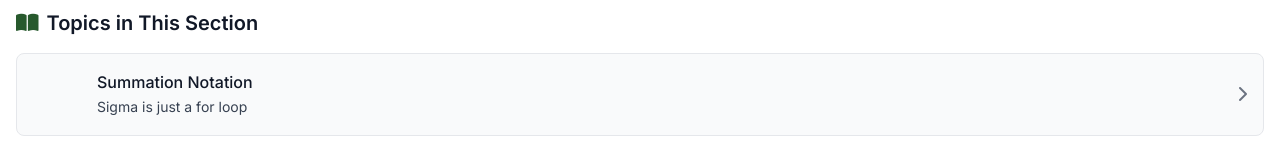
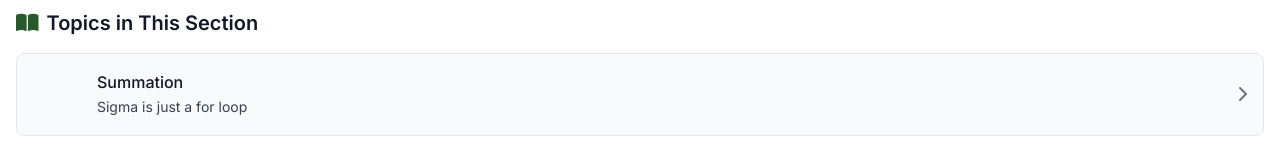
Before and after one commit to Cal-ly/SnakeMath, a Vue app: page /algebra in a window 1280 px wide. Shown: the part 495-641 px from the top of the page. Built offline with nearby package versions, Linux system fonts and the light colour scheme.

Commit message:
feat: add Bootstrap Icons for improved UI representation and update Summation icon

```diff
--- a/package.json
+++ b/package.json
@@ -31,6 +31,7 @@
     "format:check": "prettier --check src/"
   },
   "dependencies": {
+    "bootstrap-icons": "^1.13.1",
     "katex": "^0.16.27",
     "shiki": "^1.29.2",
     "vue": "^3.5.26",
--- a/src/assets/styles/main.css
+++ b/src/assets/styles/main.css
@@ -1,5 +1,8 @@
 /* KaTeX styles */
 @import 'katex/dist/katex.min.css';
+
+/* Bootstrap Icons - used for icons not in Font Awesome Free (e.g., sigma) */
+@import 'bootstrap-icons/font/bootstrap-icons.css';
 
 @tailwind base;
 @tailwind components;
--- a/src/data/navigation.ts
+++ b/src/data/navigation.ts
@@ -76,10 +76,10 @@ export const topics: NavTopic[] = [
     subtopics: [
       {
         id: 'summation',
-        title: 'Summation Notation',
+        title: 'Summation',
         description: 'Sigma is just a for loop',
         path: '/algebra/summation',
-        faIcon: 'fa-solid fa-sigma',
+        faIcon: 'bi bi-sigma',
       },
       {
         id: 'quadratics',
--- a/src/views/algebra/SummationView.vue
+++ b/src/views/algebra/SummationView.vue
@@ -113,7 +113,7 @@ compare_methods(100_000_000)`
   >
     <div class="space-y-8">
       <!-- Introduction -->
-      <ContentSection id="introduction" title="What is Summation Notation?" icon="fa-solid fa-sigma">
+      <ContentSection id="introduction" title="What is Summation Notation?" icon="bi bi-sigma">
         <p class="mb-4">
           That big, scary Greek letter <MathBlock formula="\Sigma" /> (sigma) sitting in your
           textbook? It's just a fancy way of saying <strong>"add all these things up."</strong>
```
Also changed, not shown: 1 other file (tests, documents, lock files or other folders).
